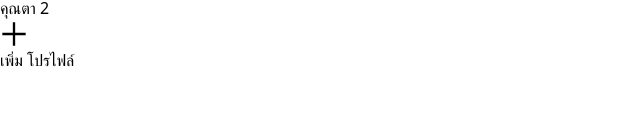
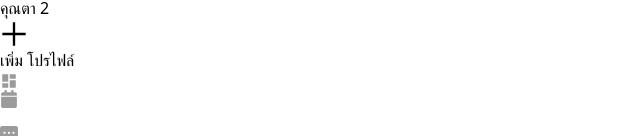
Before and after one commit to Temda/bu-hackathon-SmartMed-Mobile, a React (Vite) app: page /profile in a window 1280 px wide. Shown: the part 952-1088 px from the top of the page, without its empty margins (0-640 px from the left). Before the commit the page ends 1024 px from the top, so only its background shows below. Built offline with nearby package versions, Linux system fonts and the light colour scheme.

Commit message:
update menu bar

```diff
--- a/src/component/menu/MenuFooter.jsx
+++ b/src/component/menu/MenuFooter.jsx
@@ -0,0 +1,42 @@
+import React from 'react';
+
+import { MdDashboard } from "react-icons/md";
+import { FaCalendar } from "react-icons/fa";
+import { GrAdd } from "react-icons/gr";
+import { BsChatRightDotsFill } from "react-icons/bs";
+import { LiaUserSolid } from "react-icons/lia";
+
+function Menu() {
+    return (
+        <>
+        <div className="fixed inset-x-0 bottom-0 bg-white shadow-md rounded-lg">
+            <div className="flex justify-around items-center max-w-md mx-auto py-4">
+
+                <div className="focus:outline-none">
+                    <MdDashboard size={18} color="#9B9B9B" />
+                </div>
+
+                <div className="focus:outline-none">
+                    <FaCalendar size={18} color="#9B9B9B" />
+                </div>
+
+                <div className="bg-sky-500 rounded-2xl p-4 text-white focus:outline-none">
+                    <GrAdd size={18} color="#fff" />
+                </div>
+
+                <div className="focus:outline-none">
+                    <BsChatRightDotsFill  size={18} color="#9B9B9B"  />
+                </div>
+                <div className="focus:outline-none">
+                    <LiaUserSolid size={18} color="#9B9B9B"  />
+                </div>
+
+            </div>
+        </div>
+
+        </>
+    )
+}
+
+
+export default Menu;
--- a/src/page/profile/Profile.jsx
+++ b/src/page/profile/Profile.jsx
@@ -1,5 +1,7 @@
 import React, { useState } from 'react';
 import { GrAdd } from "react-icons/gr";
+
+import Menu from '../../component/menu/MenuFooter';
 
 
 function Profile() {
@@ -46,7 +48,7 @@ function Profile() {
 
                     </div>
                 </div>
-
+                <Menu />
             </div>
         </>
     )
```
